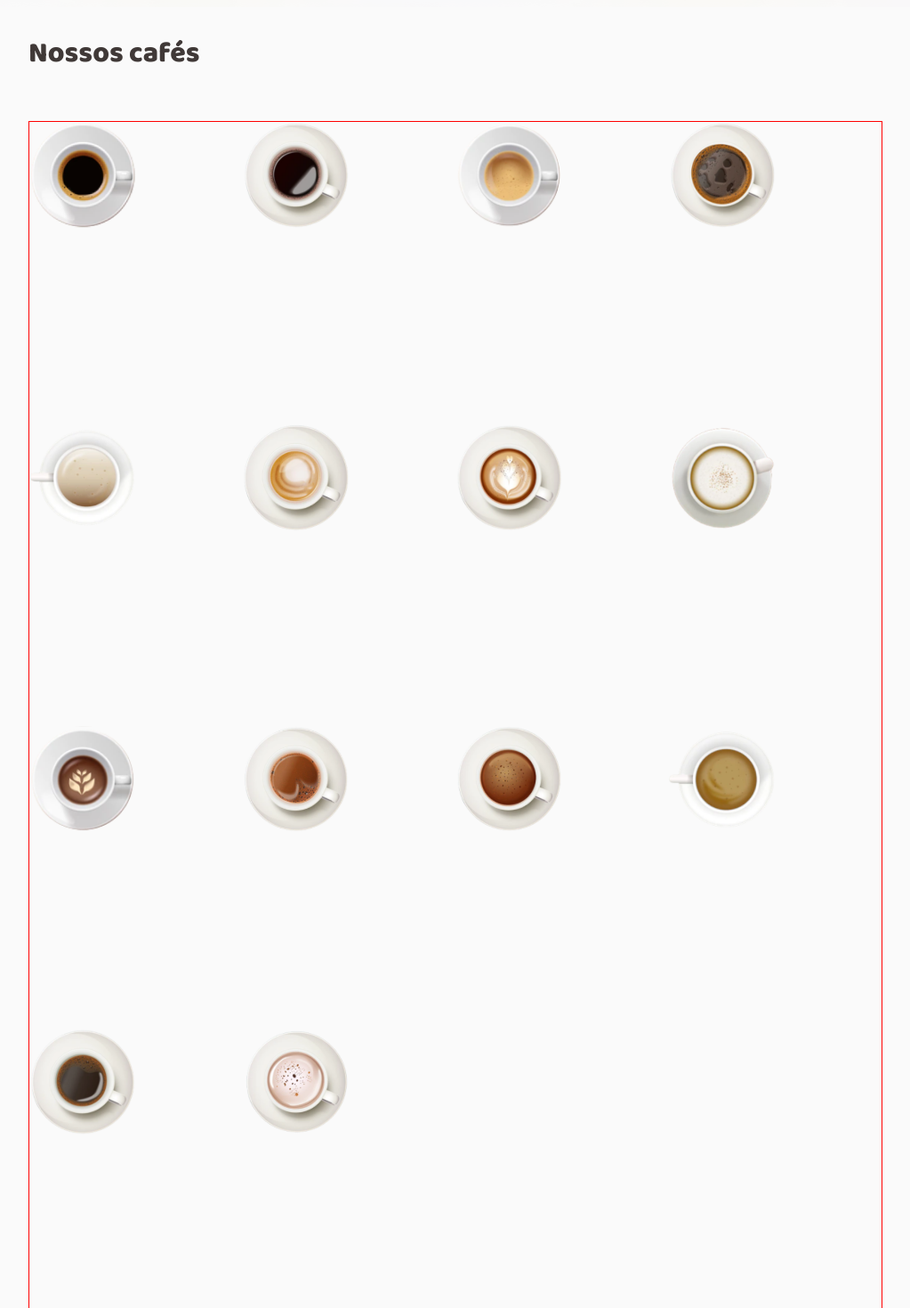
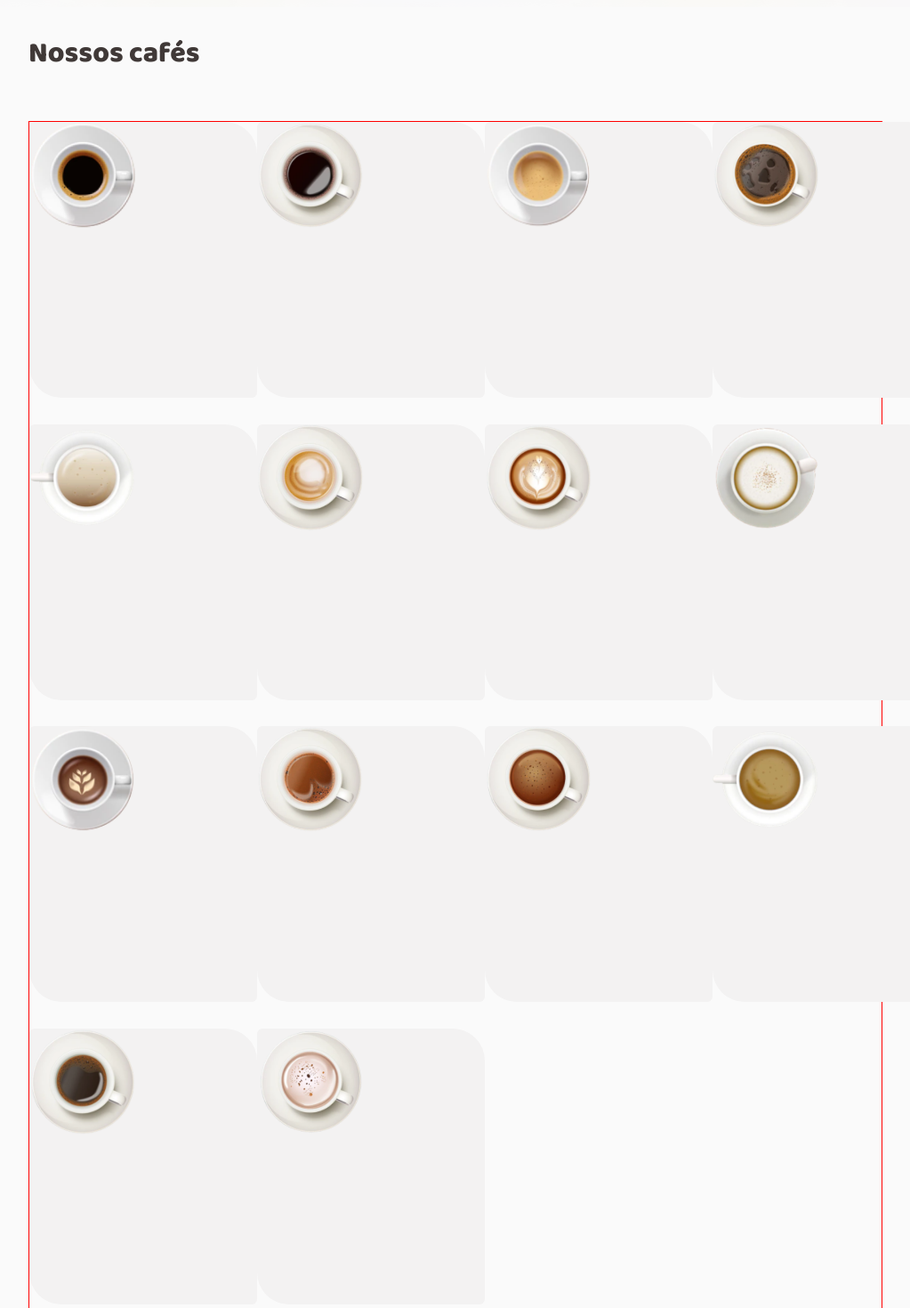
Before and after one commit to leticea/coffee-delivery, a React (Vite) app: page / in a window 1280 px wide. Shown: the part 640-2110 px from the top of the page at 89% size, without its empty margins (128-1151 px from the left). Built offline with nearby package versions, Linux system fonts and the light colour scheme.

Commit message:
feat(coffeeList): inserting coffees images

```diff
--- a/src/pages/Home/CoffeeList/index.tsx
+++ b/src/pages/Home/CoffeeList/index.tsx
@@ -1,4 +1,5 @@
-import { Container, List, OurCoffees } from "./styles";
+import { CoffeeCard, Container, List, OurCoffees } from "./styles";
+
 import traditional from "../../../assets/traditional.svg";
 import american from "../../../assets/american.svg";
 import creamy from "../../../assets/creamy.svg";
@@ -17,57 +18,56 @@ import hawaiian from "../../../assets/hawaiian.svg";
 import arabic from "../../../assets/arabic.svg";
 import irish from "../../../assets/irish.svg";
 
-
 export function CoffeeList() {
   return (
     <Container>
       <OurCoffees>Nossos cafés</OurCoffees>
       <List>
-        <li>
+        <CoffeeCard>
           <img src={traditional} alt="" />
-        </li>
-        <li>
+        </CoffeeCard>
+        <CoffeeCard>
           <img src={american} alt="" />
-        </li>
-        <li>
+        </CoffeeCard>
+        <CoffeeCard>
           <img src={creamy} alt="" />
-        </li>
-        <li>
+        </CoffeeCard>
+        <CoffeeCard>
           <img src={iced} alt="" />
-        </li>
+        </CoffeeCard>
 
-        <li>
+        <CoffeeCard>
           <img src={coffeeWithMilk} alt="" />
-        </li>
-        <li>
+        </CoffeeCard>
+        <CoffeeCard>
           <img src={latte} alt="" />
-        </li>
-        <li>
+        </CoffeeCard>
+        <CoffeeCard>
           <img src={cappuccino} alt="" />
-        </li>
-        <li>
+        </CoffeeCard>
+        <CoffeeCard>
           <img src={macchiato} alt="" />
-        </li>
+        </CoffeeCard>
 
-        <li>
+        <CoffeeCard>
           <img src={mocaccino} alt="" />
-        </li>
-        <li>
+        </CoffeeCard>
+        <CoffeeCard>
           <img src={hotChocolate} alt="" />
-        </li>
-        <li>
+        </CoffeeCard>
+        <CoffeeCard>
           <img src={cuban} alt="" />
-        </li>
-        <li>
+        </CoffeeCard>
+        <CoffeeCard>
           <img src={hawaiian} alt="" />
-        </li>
+        </CoffeeCard>
 
-        <li>
+        <CoffeeCard>
           <img src={arabic} alt="" />
-        </li>
-        <li>
+        </CoffeeCard>
+        <CoffeeCard>
           <img src={irish} alt="" />
-        </li>
+        </CoffeeCard>
       </List>
     </Container>
   );
--- a/src/pages/Home/CoffeeList/styles.ts
+++ b/src/pages/Home/CoffeeList/styles.ts
@@ -25,8 +25,14 @@ export const List = styled.ul`
   display: grid;
   grid-template-columns: repeat(4, 1fr);
 
-
   list-style: none;
 
   border: 1px solid red;
 `;
+
+export const CoffeeCard = styled.li`
+  background: ${(props) => props.theme["gray-200"]};
+  width: 25.6rem;
+  height: 31rem;
+  border-radius: 6px 36px;
+`;
```
